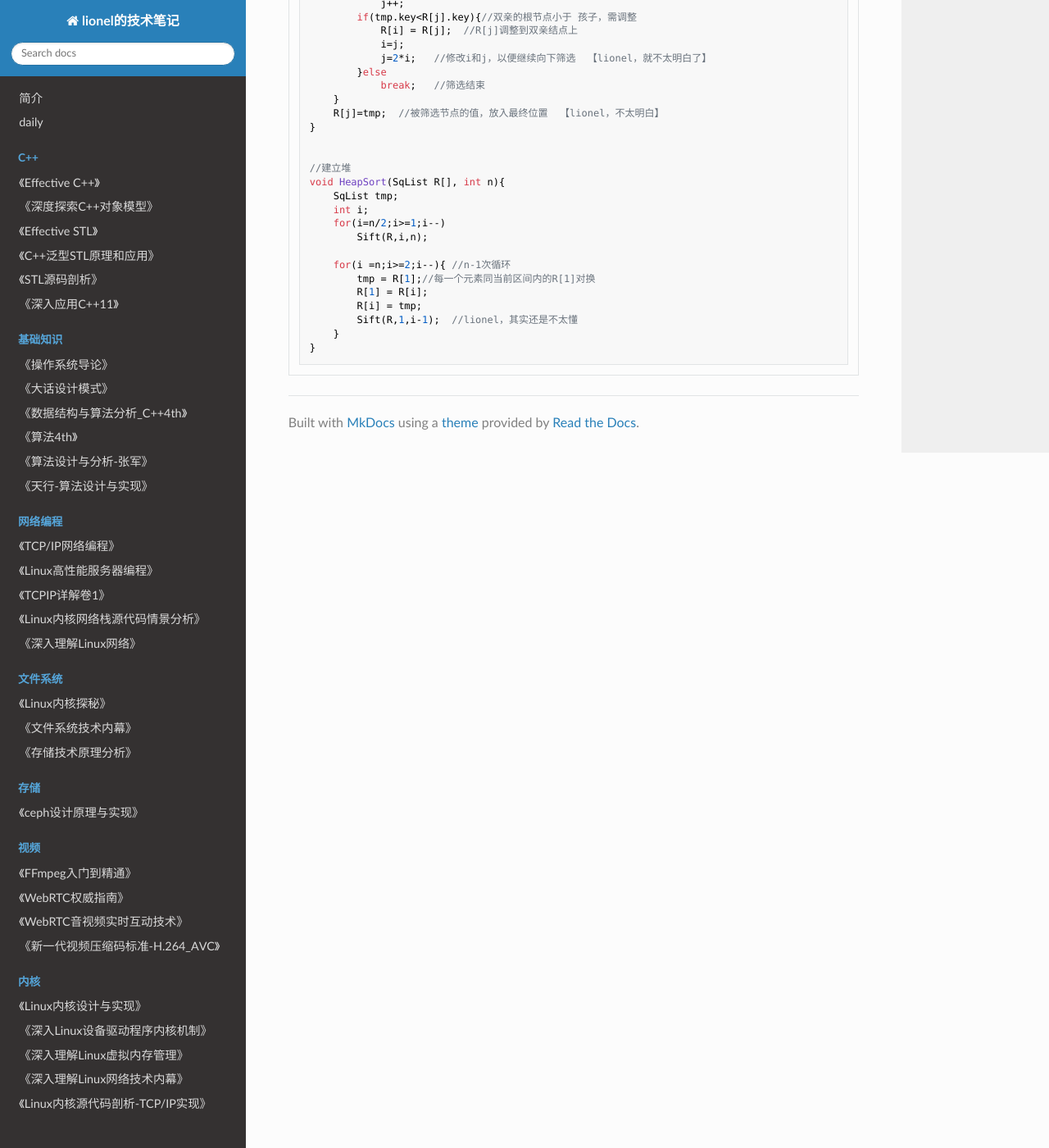
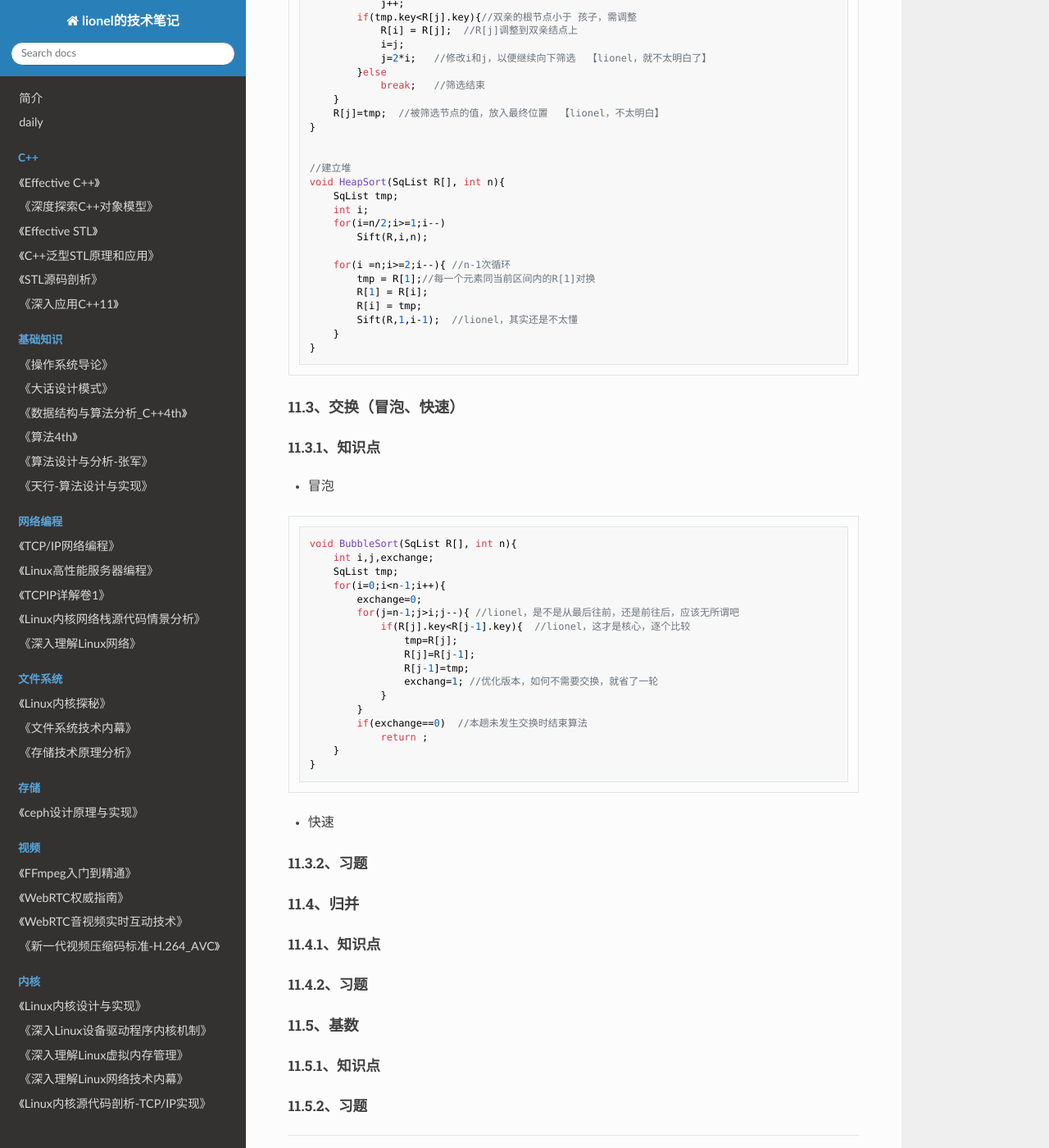
Before and after one commit to wolflion/booknotes, an MkDocs documentation site: the page built from docs/408/新编数据结构习题与解析.md, in a window 1280 px wide and 1400 px high, scrolled down 3367 px. Shown: the whole window at 82% size. Built offline with MkDocs 1.6.1, drawn with Linux system fonts in a browser that asks for light colours; nearby versions of some CDN libraries.

Commit message:
Update 新编数据结构习题与解析.md

````diff
--- a/docs/408/新编数据结构习题与解析.md
+++ b/docs/408/新编数据结构习题与解析.md
@@ -176,3 +176,47 @@ void HeapSort(SqList R[], int n){
     }
 }
 ```
+
+#### 11.3、交换（冒泡、快速）
+
+##### 11.3.1、知识点
+
++ 冒泡
+
+```cpp
+void BubbleSort(SqList R[], int n){
+    int i,j,exchange;
+    SqList tmp;
+    for(i=0;i<n-1;i++){
+        exchange=0;
+        for(j=n-1;j>i;j--){ //lionel，是不是从最后往前，还是前往后，应该无所谓吧
+            if(R[j].key<R[j-1].key){  //lionel，这才是核心，逐个比较
+                tmp=R[j];
+                R[j]=R[j-1];
+                R[j-1]=tmp;
+                exchang=1; //优化版本，如何不需要交换，就省了一轮
+            }
+        }
+        if(exchange==0)  //本趟未发生交换时结束算法
+            return ;
+    }
+}
+```
+
+
+
++ 快速
+
+##### 11.3.2、习题
+
+#### 11.4、归并
+
+##### 11.4.1、知识点
+
+##### 11.4.2、习题
+
+#### 11.5、基数
+
+##### 11.5.1、知识点
+
+##### 11.5.2、习题
````
